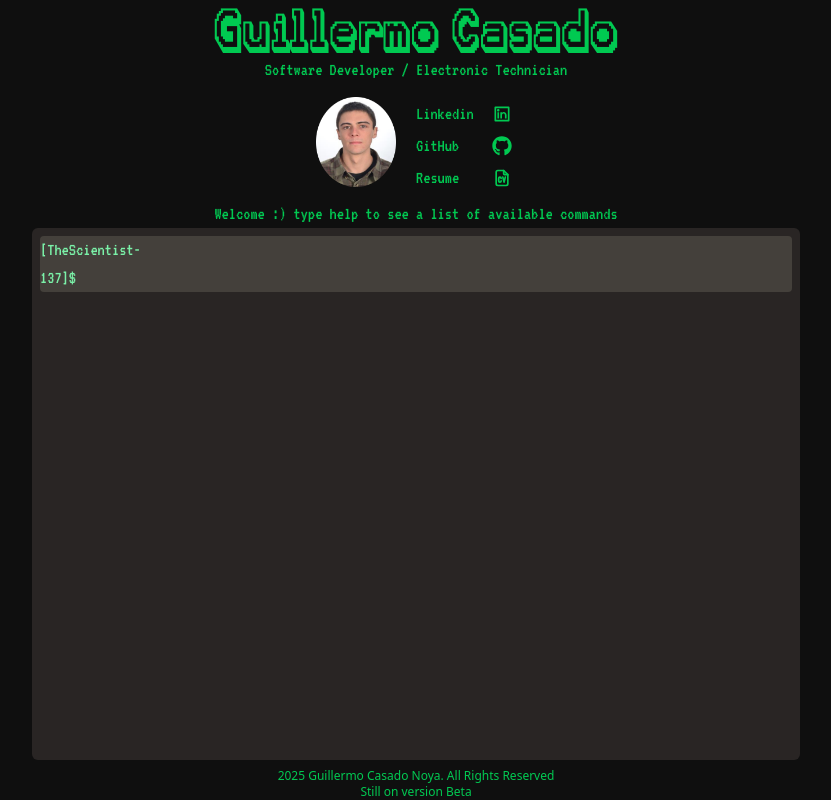
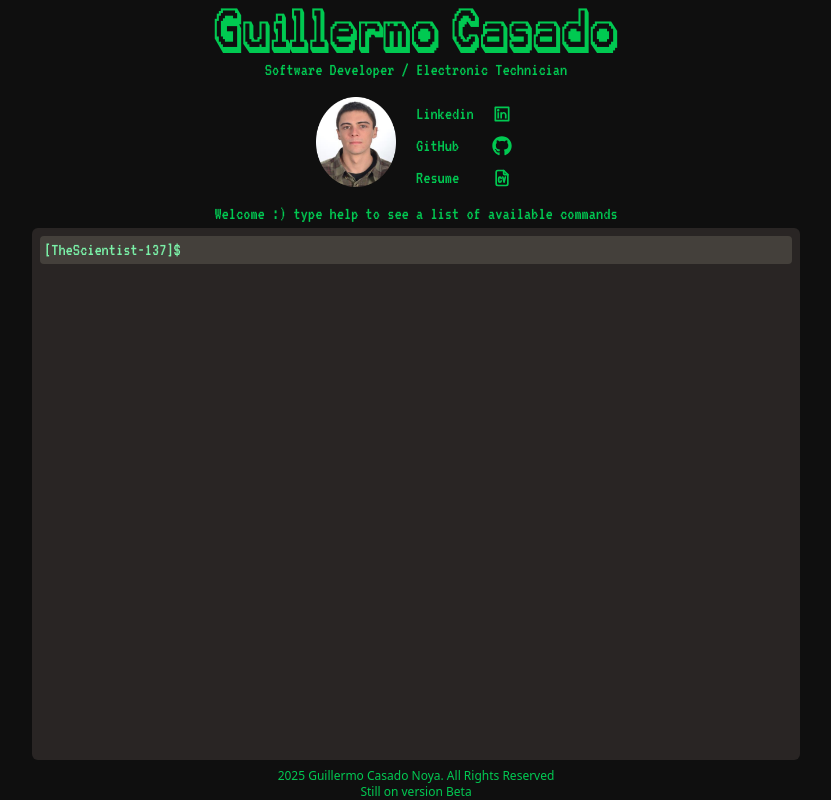
Before and after one commit to TheScientist137/portfolio-2025, a React (Vite) app: page / in a window 1280 px wide. Shown: the whole page, without its empty margins (224-1055 px from the left). Built offline with nearby package versions, Linux system fonts and the light colour scheme.

Commit message:
refactored

```diff
--- a/src/components/Output.tsx
+++ b/src/components/Output.tsx
@@ -5,15 +5,16 @@ type props = {
 }
 
 export default function Output({ outputLine }: props) {
- // Show input command outpout
  const prompt = "[TheScientist-137]$ >";
 
- // Si es un string, representa un comando ingresado por el usuario
+ // output line = string case
  if (typeof outputLine === "string") {
+  // not found line
   if (outputLine.startsWith("Command not found")) {
-   return <p className="pl-2 text-red-400 text-md md:text-lg">{outputLine}</p>; // Sin prompt, en rojo
+   return <p className="pl-2 text-red-400 text-md md:text-lg">{outputLine}</p>;
   }
 
+  // prompt line
   return (
    <p className="text-md md:text-lg">
     <span className="text-green-300">{prompt}</span>
@@ -22,7 +23,7 @@ export default function Output({ outputLine }: props) {
   );
  }
 
- // Show result output
+ // output line = command case
  return (
   <div className="text-md md:text-lg">
    <p className="px-2">{outputLine.description}</p>
--- a/src/components/Terminal.tsx
+++ b/src/components/Terminal.tsx
@@ -7,15 +7,12 @@ export default function Terminal() {
   const [input, setInput] = useState('');
   const [output, setOutput] = useState<(string | command)[]>([]);
   const inputRef = useRef<HTMLInputElement>(null); // Reference input to terminal div for click focus
-  const outputRef = useRef<HTMLDivElement>(null); // Entender mejor
+  const outputRef = useRef<HTMLDivElement>(null);
 
   // generates scroll on the output div when output reaches the div`s height (everytime output changes)
   useEffect(() => {
     if (outputRef.current) outputRef.current.scrollTop = outputRef.current.scrollHeight;
-    console.log(output);
   }, [output]);
-
-  // Mover funciones a un archivo separado????
 
   // Handle focus input when click terminal div
   const handleTerminalClick = () => {
@@ -46,16 +43,15 @@ export default function Terminal() {
 
         {/* Input Container */}
         <div className="flex rounded-sm bg-stone-700">
-          <span className="my-auto pr-1 text-green-300 text-sm md:text-lg">[TheScientist-137]$</span>
+          <span className="my-auto px-1 text-green-300 text-sm md:text-lg">[TheScientist-137]$</span>
           <input
             ref={inputRef}
             type="text"
             value={input}
             onChange={handleChange}
             onKeyDown={handleKeyDown}
-            className="w-full outline-none text-md md:text-lg"
+            className="ml-1 outline-none text-md md:text-lg"
           />
-          <span className="blink" />
         </div>
       </div>
     </div>
```
